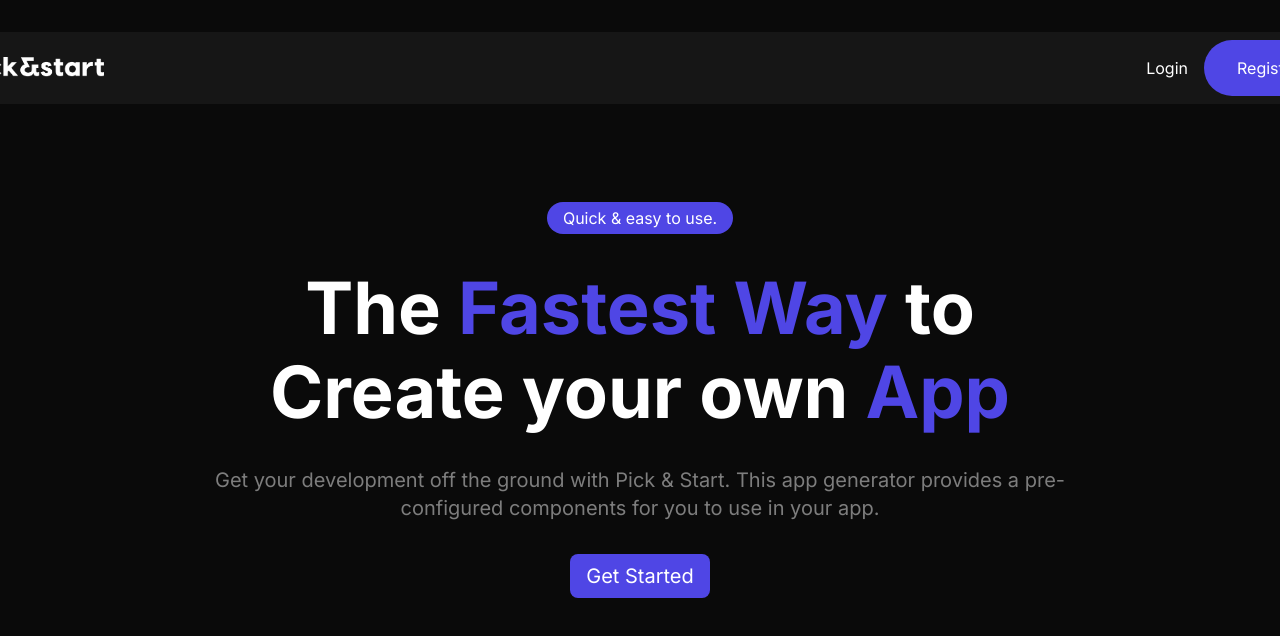
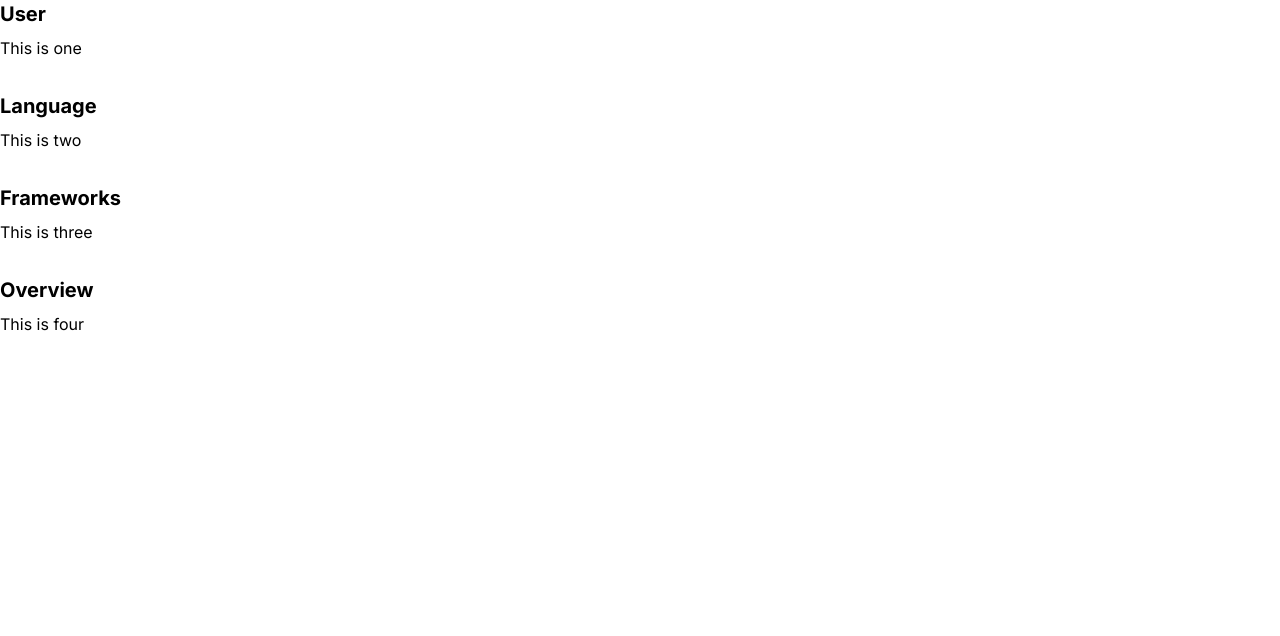
Before and after one commit to Anilbal/Pick-start, a React (Vite) app: page / in a window 1280 px wide. Shown: the top 636 px of the page. Built offline with nearby package versions, Linux system fonts and the light colour scheme.

Commit message:
fixes
# Conflicts:
#	src/App.tsx
#	src/routeTree.gen.ts
#	src/routes/__root.tsx

```diff
--- a/src/App.tsx
+++ b/src/App.tsx
@@ -1,10 +1,18 @@
-import Hero from "./components/elements/hero/Hero";
+import Stepper from "./components/elements/stepper/stepper.tsx";
+
+const steps = [
+    {name: "User", component: () => <h1>This is one</h1>},
+    {name: "Language", component: () => <h1>This is two</h1>},
+    {name: "Frameworks", component: () => <h1>This is three</h1>},
+    {name: "Overview", component: () => <h1>This is four</h1>},
+];
+
 function App() {
-  return (
-    <div>
-      <Hero />
-    </div>
-  );
+    return (
+        <div>
+            <Stepper steps={steps}/>
+        </div>
+    );
 }
 
 export default App;
--- /dev/null
+++ b/src/components/elements/stepper/stepper.tsx
@@ -0,0 +1,28 @@
+import * as React from "react";
+
+interface Step {
+    name: string;
+    component: React.ComponentType;
+}
+
+interface StepperProps {
+    steps: Step[];
+}
+
+const Stepper: React.FC<StepperProps> = ({steps}) => {
+    return (
+        <div>
+            {steps.map((step: Step, index: number) => {
+                const StepComponent = step.component;
+                return (
+                    <div key={index} className="mb-8">
+                        <h1 className="text-xl font-bold mb-2">{step.name}</h1>
+                        <StepComponent/>
+                    </div>
+                );
+            })}
+        </div>
+    );
+};
+
+export default Stepper;
--- a/src/routes/__root.tsx
+++ b/src/routes/__root.tsx
@@ -2,24 +2,17 @@ import * as React from "react";
 import {
     Outlet,
     createRootRoute,
-  useRouterState,
 } from "@tanstack/react-router";
-import Navbar from "../components/elements/navbar/Navbar";
 
 export const Route = createRootRoute({
     component: RootComponent,
 });
 
 function RootComponent() {
-  const { location } = useRouterState();
 
-  const hideOnPaths = ["/login", "/register"];
-
-  const shouldShowNavbar = !hideOnPaths.includes(location.pathname);
     return (
         <React.Fragment>
-      {shouldShowNavbar && <Navbar />}
-      <Outlet />
+            <Outlet/>
         </React.Fragment>
     );
 }
```
Also changed, not shown: 1 other file (tests, documents, lock files or other folders). Lines whose indentation alone changed are shown as unchanged.
